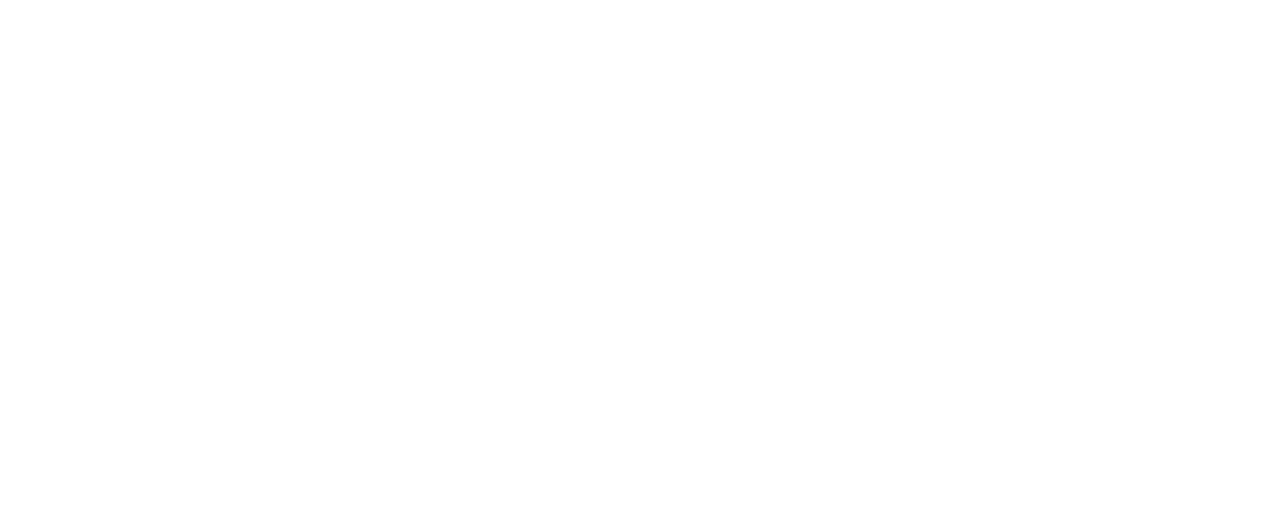
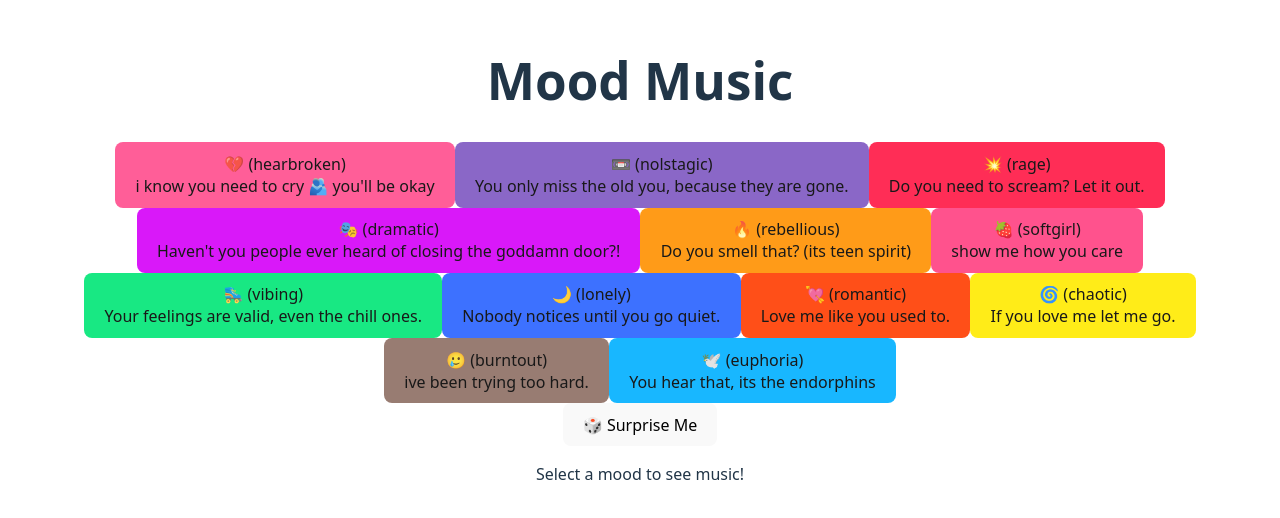
Before and after one commit to ethereal-edith/moodmusic, a React (Vite) app: page / in a window 1280 px wide. Shown: the part 140-658 px from the top of the page. Built offline with nearby package versions, Linux system fonts and the light colour scheme.

Commit message:
root entry for app

```diff
--- a/src/App.jsx
+++ b/src/App.jsx
@@ -1,13 +1,43 @@
-import { useState } from 'react'
-import './App.css'
+import { useState } from 'react';
+import './App.css';
+import moods from './data/mood';
+import MoodOption from './components/MoodOption';
+import Playlist from './components/Playlist';
 
 function App() {
+  const [selectedMood, setSelectedMood] = useState(null);
 
   return (
-    <>
+    <div className="app-container">
+      <h1>Mood Music</h1>
+      <div className="main-content">
+        <div className="mood-selection">
+          <div className="mood-options">
+            {Object.entries(moods).map(([moodKey, moodData]) => (
+              <MoodOption
+                key={moodKey}
+                mood={moodData}
+                isSelected={selectedMood === moodKey}
+                onClick={() => setSelectedMood(moodKey)}
+              />
+            ))}
+          </div>
+          <button
+            onClick={() => setSelectedMood(
+              Object.keys(moods)[Math.floor(Math.random() * Object.keys(moods).length)]
+            )}
+            className="random-button"
+          >
+            🎲 Surprise Me
+          </button>
+        </div>
 
-    </>
-  )
+        <div className="video-container">
+          <Playlist mood={selectedMood ? moods[selectedMood] : null} />
+        </div>
+      </div>
+    </div>
+  );
 }
 
 export default App
```
